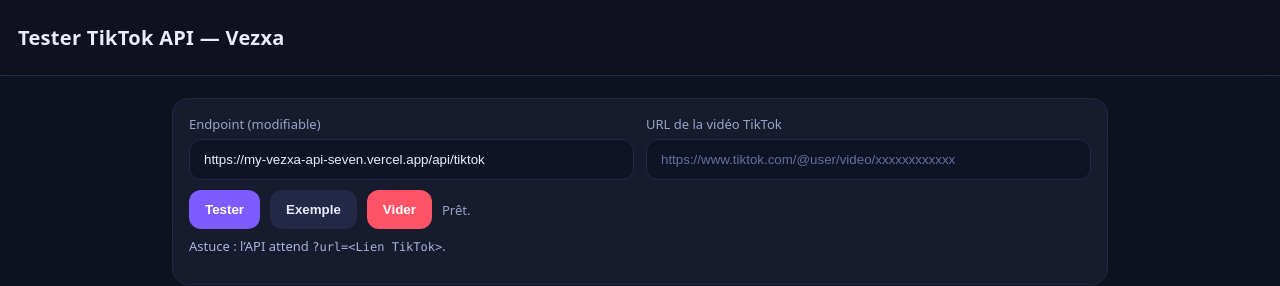
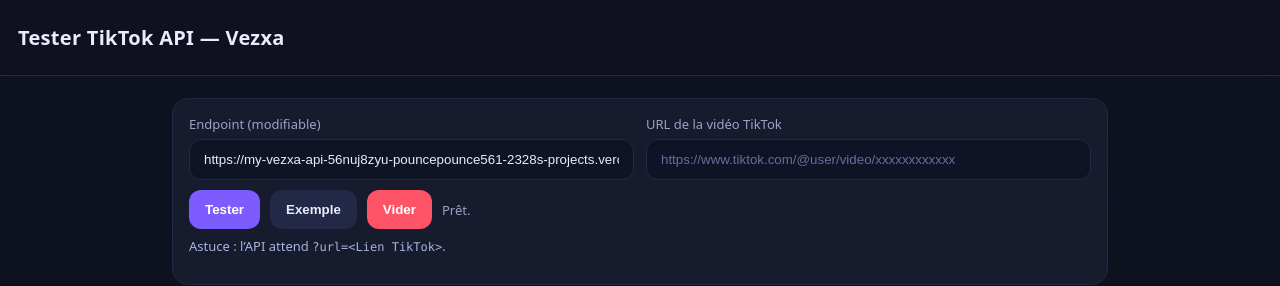
Before and after one commit to dianakhilefay/Tst, a plain HTML site: page index.html in a window 1280 px wide. Shown: the top 286 px of the page. Drawn offline with Linux system fonts and the light colour scheme.

Commit message:
Update index.html

```diff
--- a/index.html
+++ b/index.html
@@ -45,7 +45,7 @@
       <div class="row">
         <div class="field">
           <label>Endpoint (modifiable)</label>
-          <input id="endpoint" type="text" value="https://my-vezxa-api-seven.vercel.app/api/tiktok" />
+          <input id="endpoint" type="text" value="https://my-vezxa-api-56nuj8zyu-pouncepounce561-2328s-projects.vercel.app/api/tiktok" />
         </div>
         <div class="field">
           <label>URL de la vidéo TikTok</label>
```
